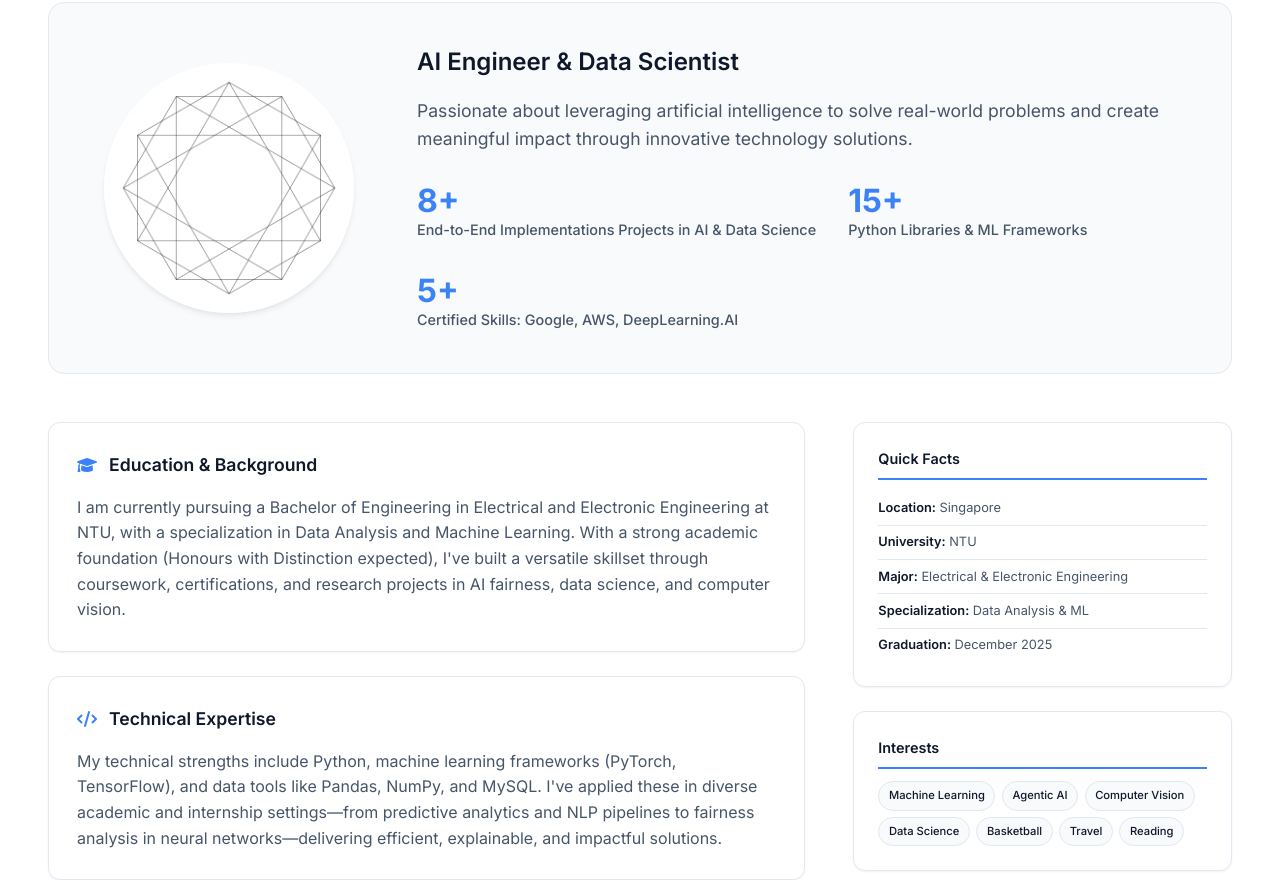
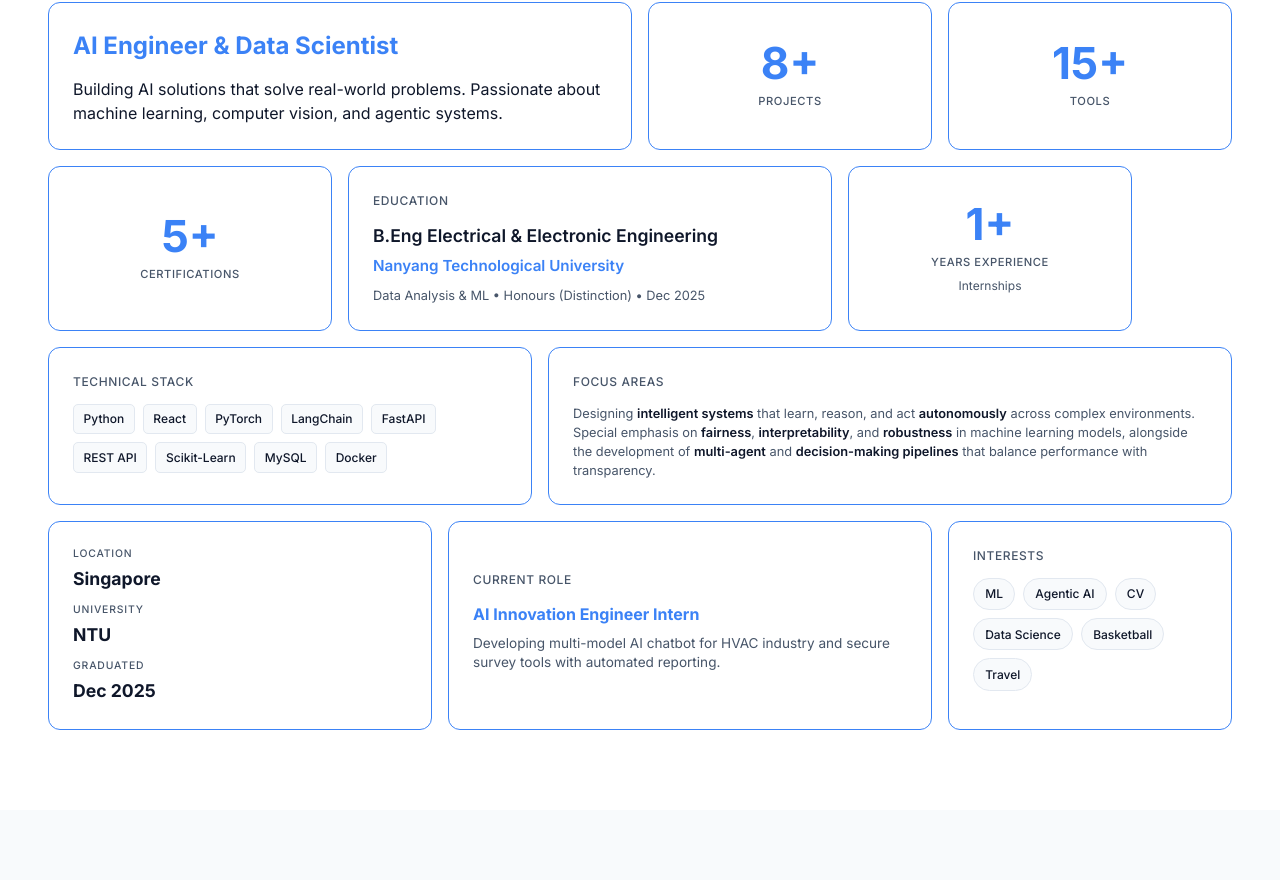
Before and after one commit to Aaryan126/Aaryan126.github.io, a React (Vite) app: page / in a window 1280 px wide. Shown: the part 1022-1902 px from the top of the page. Built offline with nearby package versions, Linux system fonts and the light colour scheme.

Commit message:
about-me-light

```diff
--- a/src/components/About.jsx
+++ b/src/components/About.jsx
@@ -1,5 +1,16 @@
-import StatCounter from './StatCounter'
 import { useInView } from '../hooks/useInView'
+import { useCountUp } from '../hooks/useCountUp'
+
+function StatTile({ end, suffix = '', label, delay = 0 }) {
+  const { count, ref } = useCountUp(end, 2000)
+
+  return (
+    <div className="bento-tile bento-stat" ref={ref} style={{ animationDelay: `${delay}s` }}>
+      <span className="stat-value">{count}{suffix}</span>
+      <span className="stat-label">{label}</span>
+    </div>
+  )
+}
 
 export default function About() {
   const { ref: sectionRef, hasBeenInView } = useInView()
@@ -12,73 +23,89 @@ export default function About() {
           <p>Get to know me better</p>
         </div>
 
-        <div className={`about-hero ${hasBeenInView ? 'animate-in' : ''}`}>
-          <div className="about-image">
-            <img src="/logo.png" alt="Aaryan Kandiah" />
+        <div className={`bento-grid ${hasBeenInView ? 'animate-in' : ''}`}>
+          {/* Row 1 */}
+          <div className="bento-tile bento-intro" style={{ animationDelay: '0s' }}>
+            <h3>AI Engineer & Data Scientist</h3>
+            <p>
+              Building AI solutions that solve real-world problems. Passionate about machine learning, computer vision, and agentic systems.
+            </p>
           </div>
-          <div className="about-intro">
-            <h3>AI Engineer & Data Scientist</h3>
-            <p className="intro-text">
-              Passionate about leveraging artificial intelligence to solve real-world problems and create meaningful impact through innovative technology solutions.
-            </p>
-            <div className="about-stats">
-              <StatCounter end={8} suffix="+" label="End-to-End Implementations Projects in AI & Data Science" />
-              <StatCounter end={15} suffix="+" label="Python Libraries & ML Frameworks" />
-              <StatCounter end={5} suffix="+" label="Certified Skills: Google, AWS, DeepLearning.AI" />
-            </div>
-          </div>
-        </div>
 
-        <div className="about-content">
-          <div className="about-main">
-            <div className={`about-section ${hasBeenInView ? 'animate-in' : ''}`}>
-              <h4><i className="fas fa-graduation-cap"></i> Education & Background</h4>
-              <p>
-                I am currently pursuing a Bachelor of Engineering in Electrical and Electronic Engineering at NTU, with a specialization in Data Analysis and Machine Learning. With a strong academic foundation (Honours with Distinction expected), I've built a versatile skillset through coursework, certifications, and research projects in AI fairness, data science, and computer vision.
-              </p>
-            </div>
+          <StatTile end={8} suffix="+" label="Projects" delay={0.1} />
+          <StatTile end={15} suffix="+" label="Tools" delay={0.15} />
 
-            <div className={`about-section ${hasBeenInView ? 'animate-in' : ''}`} style={{ animationDelay: '0.1s' }}>
-              <h4><i className="fas fa-code"></i> Technical Expertise</h4>
-              <p>
-                My technical strengths include Python, machine learning frameworks (PyTorch, TensorFlow), and data tools like Pandas, NumPy, and MySQL. I've applied these in diverse academic and internship settings—from predictive analytics and NLP pipelines to fairness analysis in neural networks—delivering efficient, explainable, and impactful solutions.
-              </p>
-            </div>
+          {/* Row 2 */}
+          <StatTile end={5} suffix="+" label="Certifications" delay={0.2} />
 
-            <div className={`about-section ${hasBeenInView ? 'animate-in' : ''}`} style={{ animationDelay: '0.2s' }}>
-              <h4><i className="fas fa-lightbulb"></i> Interests & Goals</h4>
-              <p>
-                I'm deeply interested in building intelligent systems that learn from data and act autonomously. My passion lies in AI, particularly in designing fair and interpretable models, multi-agent systems, and data-driven decision-making pipelines. I aim to contribute to the development of ethical, adaptive AI agents that solve real-world problems—advancing the intersection of machine learning, automation, and responsible innovation.
-              </p>
+          <div className="bento-tile bento-education" style={{ animationDelay: '0.25s' }}>
+            <h4>Education</h4>
+            <div className="education-content">
+              <span className="degree">B.Eng Electrical & Electronic Engineering</span>
+              <span className="school">Nanyang Technological University</span>
+              <span className="details">Data Analysis & ML • Honours (Distinction) • Dec 2025</span>
             </div>
           </div>
 
-          <div className="about-sidebar">
-            <div className={`info-card ${hasBeenInView ? 'animate-in' : ''}`} style={{ animationDelay: '0.3s' }}>
-              <h4>Quick Facts</h4>
-              <ul className="facts-list">
-                <li><strong>Location:</strong> Singapore</li>
-                <li><strong>University:</strong> NTU</li>
-                <li><strong>Major:</strong> Electrical & Electronic Engineering</li>
-                <li><strong>Specialization:</strong> Data Analysis & ML</li>
-                <li><strong>Graduation:</strong> December 2025</li>
-              </ul>
+          <div className="bento-tile bento-experience" style={{ animationDelay: '0.28s' }}>
+            <span className="experience-value">1+</span>
+            <span className="experience-label">Years Experience</span>
+            <span className="experience-sub">Internships</span>
+          </div>
+
+          {/* Row 3 */}
+          <div className="bento-tile bento-technical" style={{ animationDelay: '0.3s' }}>
+            <h4>Technical Stack</h4>
+            <div className="tech-list">
+              <span className="tech-item">Python</span>
+              <span className="tech-item">React</span>
+              <span className="tech-item">PyTorch</span>
+              <span className="tech-item">LangChain</span>
+              <span className="tech-item">FastAPI</span>
+              <span className="tech-item">REST API</span>
+              <span className="tech-item">Scikit-Learn</span>
+              <span className="tech-item">MySQL</span>
+              <span className="tech-item">Docker</span>
             </div>
+          </div>
 
-            <div className={`info-card ${hasBeenInView ? 'animate-in' : ''}`} style={{ animationDelay: '0.4s' }}>
-              <h4>Interests</h4>
-              <div className="interests-grid">
-                {['Machine Learning', 'Agentic AI', 'Computer Vision', 'Data Science', 'Basketball', 'Travel', 'Reading'].map((interest) => (
-                  <span key={interest} className="interest-tag">{interest}</span>
-                ))}
-              </div>
+          <div className="bento-tile bento-goals" style={{ animationDelay: '0.35s' }}>
+            <h4>Focus Areas</h4>
+            <p>
+              Designing <strong>intelligent systems</strong> that learn, reason, and act <strong>autonomously</strong> across complex environments. Special emphasis on <strong>fairness</strong>, <strong>interpretability</strong>, and <strong>robustness</strong> in machine learning models, alongside the development of <strong>multi-agent</strong> and <strong>decision-making pipelines</strong> that balance performance with transparency.
+            </p>
+          </div>
+
+          {/* Row 4 */}
+          <div className="bento-tile bento-facts" style={{ animationDelay: '0.4s' }}>
+            <div className="fact-item">
+              <span className="fact-label">Location</span>
+              <span className="fact-value">Singapore</span>
             </div>
+            <div className="fact-item">
+              <span className="fact-label">University</span>
+              <span className="fact-value">NTU</span>
+            </div>
+            <div className="fact-item">
+              <span className="fact-label">Graduated</span>
+              <span className="fact-value">Dec 2025</span>
+            </div>
+          </div>
 
-            <div className={`info-card ${hasBeenInView ? 'animate-in' : ''}`} style={{ animationDelay: '0.5s' }}>
-              <h4>Currently Working On</h4>
-              <p className="current-work">
-                I'm currently interning as an AI Innovation Engineer, where I'm developing a multi-model AI chatbot tailored for HVAC industry use. I'm also building a secure web-based survey tool with one-time PIN access and automated Excel reporting to streamline data collection and analysis across departments.
-              </p>
+          <div className="bento-tile bento-current" style={{ animationDelay: '0.45s' }}>
+            <h4>Current Role</h4>
+            <span className="current-role">AI Innovation Engineer Intern</span>
+            <p>
+              Developing multi-model AI chatbot for HVAC industry and secure survey tools with automated reporting.
+            </p>
+          </div>
+
+          <div className="bento-tile bento-interests" style={{ animationDelay: '0.5s' }}>
+            <h4>Interests</h4>
+            <div className="interest-tags">
+              {['ML', 'Agentic AI', 'CV', 'Data Science', 'Basketball', 'Travel'].map((interest) => (
+                <span key={interest} className="interest-tag">{interest}</span>
+              ))}
             </div>
           </div>
         </div>
--- a/src/index.css
+++ b/src/index.css
@@ -107,8 +107,7 @@
   border-color: #fafafa;
 }
 
-[data-theme="dark"] .about-section:hover,
-[data-theme="dark"] .info-card:hover,
+[data-theme="dark"] .bento-tile:hover,
 [data-theme="dark"] .experience-card:hover,
 [data-theme="dark"] .skill-category:hover,
 [data-theme="dark"] .project-card:hover {
@@ -553,207 +552,192 @@ body {
 }
 
 /* About Section */
+/* About Section - Bento Grid */
 .about {
   padding: 5rem 0;
   background: var(--bg-primary);
 }
 
-.about-hero {
+.bento-grid {
   display: grid;
-  grid-template-columns: 280px 1fr;
-  gap: 3rem;
-  align-items: center;
-  margin-bottom: 3rem;
-  padding: 2.5rem;
-  background: var(--bg-secondary);
-  border-radius: 16px;
-  border: 1px solid var(--border-color);
-  opacity: 0;
-  transform: translateY(20px);
+  grid-template-columns: repeat(12, 1fr);
+  grid-template-rows: auto;
+  gap: 1rem;
 }
 
-.about-hero.animate-in {
-  animation: fadeInUp 0.6s ease forwards;
+.bento-grid.animate-in .bento-tile {
+  animation: fadeInUp 0.5s ease forwards;
 }
 
-.about-image {
-  display: flex;
-  justify-content: center;
-  align-items: center;
+.bento-tile {
+  background: var(--card-bg);
+  border-radius: 12px;
+  border: 1px solid var(--primary-color);
+  padding: 1.5rem;
+  opacity: 0;
+  transform: translateY(15px);
+  transition: all 0.2s ease;
 }
 
-.about-image img {
-  width: 250px;
-  height: 250px;
-  border-radius: 50%;
-  object-fit: cover;
-  border: 4px solid var(--bg-primary);
+.bento-tile:hover {
   box-shadow: var(--shadow-md);
 }
 
-.about-intro h3 {
-  font-size: 1.5rem;
-  font-weight: 600;
+.bento-tile h3 {
+  font-size: 1.4rem;
+  font-weight: 700;
   color: var(--text-primary);
-  margin-bottom: 1rem;
+  margin-bottom: 0.75rem;
 }
 
-.intro-text {
-  font-size: 1.1rem;
-  line-height: 1.6;
+.bento-tile h4 {
+  font-size: 0.75rem;
+  font-weight: 500;
   color: var(--text-secondary);
-  margin-bottom: 2rem;
+  text-transform: uppercase;
+  letter-spacing: 0.05em;
+  margin-bottom: 0.75rem;
 }
 
-.about-stats {
-  display: flex;
-  gap: 2rem;
-  justify-content: flex-start;
-  flex-wrap: wrap;
+.bento-tile p {
+  font-size: 0.9rem;
+  line-height: 1.5;
+  color: var(--text-secondary);
 }
 
-.stat-item {
-  text-align: left;
+/* Intro tile - prominent */
+.bento-intro h3 {
+  font-size: 1.5rem;
+  font-weight: 700;
+  color: var(--primary-color);
 }
 
-.stat-number {
-  display: block;
-  font-size: 2rem;
-  font-weight: 700;
+.bento-intro p {
+  font-size: 1rem;
+  color: var(--text-primary);
+  font-weight: 400;
+}
+
+.bento-tile ul {
+  list-style: none;
+  margin: 0;
+  padding: 0;
+}
+
+.bento-tile ul li {
+  font-size: 0.85rem;
+  color: var(--text-secondary);
+  padding: 0.25rem 0;
+}
+
+.bento-tile ul li strong {
+  color: var(--text-primary);
+}
+
+/* Grid positioning */
+.bento-intro {
+  grid-column: span 6;
+  display: flex;
+  flex-direction: column;
+  justify-content: center;
+}
+
+.bento-stat {
+  grid-column: span 3;
+  display: flex;
+  flex-direction: column;
+  justify-content: center;
+  align-items: center;
+  text-align: center;
+  padding: 2rem 1rem;
+}
+
+.bento-stat .stat-value {
+  font-size: 2.75rem;
+  font-weight: 800;
   color: var(--primary-color);
   line-height: 1;
 }
 
-.stat-label {
-  font-size: 0.9rem;
+.bento-stat .stat-label {
+  font-size: 0.7rem;
+  font-weight: 500;
   color: var(--text-secondary);
-  font-weight: 500;
+  text-transform: uppercase;
+  letter-spacing: 0.05em;
+  margin-top: 0.5rem;
 }
 
-.about-content {
-  display: grid;
-  grid-template-columns: 2fr 1fr;
-  gap: 3rem;
-  align-items: start;
+.bento-education {
+  grid-column: span 5;
 }
 
-.about-main {
+.bento-experience {
+  grid-column: span 3;
   display: flex;
   flex-direction: column;
-  gap: 1.5rem;
+  justify-content: center;
+  align-items: center;
+  text-align: center;
 }
 
-.about-section {
-  background: var(--card-bg);
-  padding: 1.75rem;
-  border-radius: 12px;
-  border: 1px solid var(--border-color);
-  box-shadow: var(--shadow-sm);
-  transition: all 0.2s ease;
-  opacity: 0;
-  transform: translateY(20px);
+.experience-value {
+  font-size: 2.75rem;
+  font-weight: 800;
+  color: var(--primary-color);
+  line-height: 1;
 }
 
-.about-section.animate-in {
-  animation: fadeInUp 0.6s ease forwards;
+.experience-label {
+  font-size: 0.7rem;
+  font-weight: 500;
+  color: var(--text-secondary);
+  text-transform: uppercase;
+  letter-spacing: 0.05em;
+  margin-top: 0.5rem;
 }
 
-.about-section:hover {
-  box-shadow: var(--shadow-md);
-  border-color: var(--primary-color);
+.experience-sub {
+  font-size: 0.75rem;
+  color: var(--text-secondary);
+  margin-top: 0.25rem;
 }
 
-.about-section h4 {
-  display: flex;
-  align-items: center;
-  gap: 0.75rem;
-  font-size: 1.1rem;
-  font-weight: 600;
-  color: var(--text-primary);
-  margin-bottom: 1rem;
+.bento-technical {
+  grid-column: span 5;
 }
 
-.about-section h4 i {
-  color: var(--primary-color);
-  font-size: 1rem;
+.bento-goals {
+  grid-column: span 7;
 }
 
-.about-section p {
-  font-size: 1rem;
-  line-height: 1.6;
-  color: var(--text-secondary);
+.bento-facts {
+  grid-column: span 4;
 }
 
-.about-sidebar {
-  display: flex;
-  flex-direction: column;
-  gap: 1.5rem;
+.bento-current {
+  grid-column: span 5;
 }
 
-.info-card {
-  background: var(--card-bg);
-  padding: 1.5rem;
-  border-radius: 12px;
-  border: 1px solid var(--border-color);
-  box-shadow: var(--shadow-sm);
-  transition: all 0.2s ease;
-  opacity: 0;
-  transform: translateY(20px);
+.bento-interests {
+  grid-column: span 3;
 }
 
-.info-card.animate-in {
-  animation: fadeInUp 0.6s ease forwards;
-}
-
-.info-card:hover {
-  box-shadow: var(--shadow-md);
-  border-color: var(--primary-color);
-}
-
-.info-card h4 {
-  font-size: 0.9rem;
-  font-weight: 600;
-  color: var(--text-primary);
-  margin-bottom: 0.75rem;
-  padding-bottom: 0.5rem;
-  border-bottom: 2px solid var(--primary-color);
-}
-
-.facts-list {
-  list-style: none;
-}
-
-.facts-list li {
-  padding: 0.4rem 0;
-  border-bottom: 1px solid var(--border-color);
-  font-size: 0.8rem;
-  color: var(--text-secondary);
-}
-
-.facts-list li:last-child {
-  border-bottom: none;
-}
-
-.facts-list strong {
-  color: var(--text-primary);
-  font-weight: 600;
-}
-
-.interests-grid {
+.interest-tags {
   display: flex;
   flex-wrap: wrap;
-  gap: 0.4rem;
+  gap: 0.5rem;
 }
 
 .interest-tag {
   background: var(--bg-secondary);
   color: var(--text-primary);
-  padding: 0.3rem 0.6rem;
+  padding: 0.35rem 0.7rem;
   border-radius: 20px;
-  font-size: 0.7rem;
+  font-size: 0.75rem;
   font-weight: 500;
   border: 1px solid var(--border-color);
-  transition: all 0.3s ease;
+  transition: all 0.2s ease;
 }
 
 .interest-tag:hover {
@@ -762,10 +746,110 @@ body {
   border-color: var(--primary-color);
 }
 
-.current-work {
+/* Education tile */
+.education-content {
+  display: flex;
+  flex-direction: column;
+  gap: 0.2rem;
+}
+
+.education-content .degree {
+  font-size: 1.1rem;
+  font-weight: 600;
+  color: var(--text-primary);
+}
+
+.education-content .school {
+  font-size: 0.95rem;
+  color: var(--primary-color);
+  font-weight: 600;
+}
+
+.education-content .details {
   font-size: 0.8rem;
-  line-height: 1.4;
   color: var(--text-secondary);
+  font-weight: 400;
+  margin-top: 0.3rem;
+}
+
+/* Technical stack tile */
+.tech-list {
+  display: flex;
+  flex-wrap: wrap;
+  gap: 0.5rem;
+}
+
+.tech-item {
+  background: var(--bg-secondary);
+  color: var(--text-primary);
+  padding: 0.3rem 0.6rem;
+  border-radius: 5px;
+  font-size: 0.75rem;
+  font-weight: 500;
+  border: 1px solid var(--border-color);
+}
+
+/* Quick facts tile */
+.bento-facts {
+  display: flex;
+  flex-direction: column;
+  justify-content: center;
+  gap: 0.6rem;
+}
+
+.bento-facts h4 {
+  display: none;
+}
+
+.fact-item {
+  display: flex;
+  flex-direction: column;
+  gap: 0.1rem;
+}
+
+.fact-label {
+  font-size: 0.65rem;
+  text-transform: uppercase;
+  letter-spacing: 0.08em;
+  color: var(--text-secondary);
+  font-weight: 500;
+}
+
+.fact-value {
+  font-size: 1.1rem;
+  font-weight: 700;
+  color: var(--text-primary);
+}
+
+/* Current role tile */
+.bento-current {
+  display: flex;
+  flex-direction: column;
+  justify-content: flex-start;
+  padding-top: 3rem;
+}
+
+.current-role {
+  display: block;
+  font-size: 1rem;
+  font-weight: 700;
+  color: var(--primary-color);
+  margin-bottom: 0.4rem;
+}
+
+.bento-current p {
+  font-size: 0.85rem;
+  line-height: 1.45;
+}
+
+.bento-goals p {
+  font-size: 0.8rem;
+  line-height: 1.5;
+}
+
+.bento-goals p strong {
+  color: var(--text-primary);
+  font-weight: 600;
 }
 
 /* Experience Section */
@@ -1293,34 +1377,44 @@ body {
     font-size: 2rem;
   }
 
-  .about-hero {
-    grid-template-columns: 1fr;
-    text-align: center;
-    gap: 2rem;
-    padding: 1.5rem;
+  .bento-grid {
+    grid-template-columns: repeat(6, 1fr);
   }
 
-  .about-image img {
-    width: 200px;
-    height: 200px;
+  .bento-intro {
+    grid-column: span 6;
   }
 
-  .about-stats {
-    justify-content: center;
-    gap: 1.5rem;
+  .bento-stat {
+    grid-column: span 2;
   }
 
-  .about-content {
-    grid-template-columns: 1fr;
-    gap: 2rem;
+  .bento-education {
+    grid-column: span 4;
   }
 
-  .about-main {
-    gap: 1.5rem;
+  .bento-experience {
+    grid-column: span 2;
   }
 
-  .about-sidebar {
-    gap: 1rem;
+  .bento-technical {
+    grid-column: span 3;
+  }
+
+  .bento-goals {
+    grid-column: span 3;
+  }
+
+  .bento-facts {
+    grid-column: span 2;
+  }
+
+  .bento-current {
+    grid-column: span 2;
+  }
+
+  .bento-interests {
+    grid-column: span 2;
   }
 
   .timeline {
@@ -1418,14 +1512,28 @@ body {
     font-size: 0.85rem;
   }
 
-  .about-stats {
-    flex-direction: column;
-    gap: 1rem;
+  .bento-grid {
+    grid-template-columns: 1fr;
   }
 
-  .about-image img {
-    width: 150px;
-    height: 150px;
+  .bento-intro,
+  .bento-stat,
+  .bento-education,
+  .bento-experience,
+  .bento-technical,
+  .bento-goals,
+  .bento-facts,
+  .bento-current,
+  .bento-interests {
+    grid-column: span 1;
+  }
+
+  .bento-stat {
+    padding: 1.5rem;
+  }
+
+  .bento-stat .stat-value {
+    font-size: 2rem;
   }
 
   .contact-card {
```
